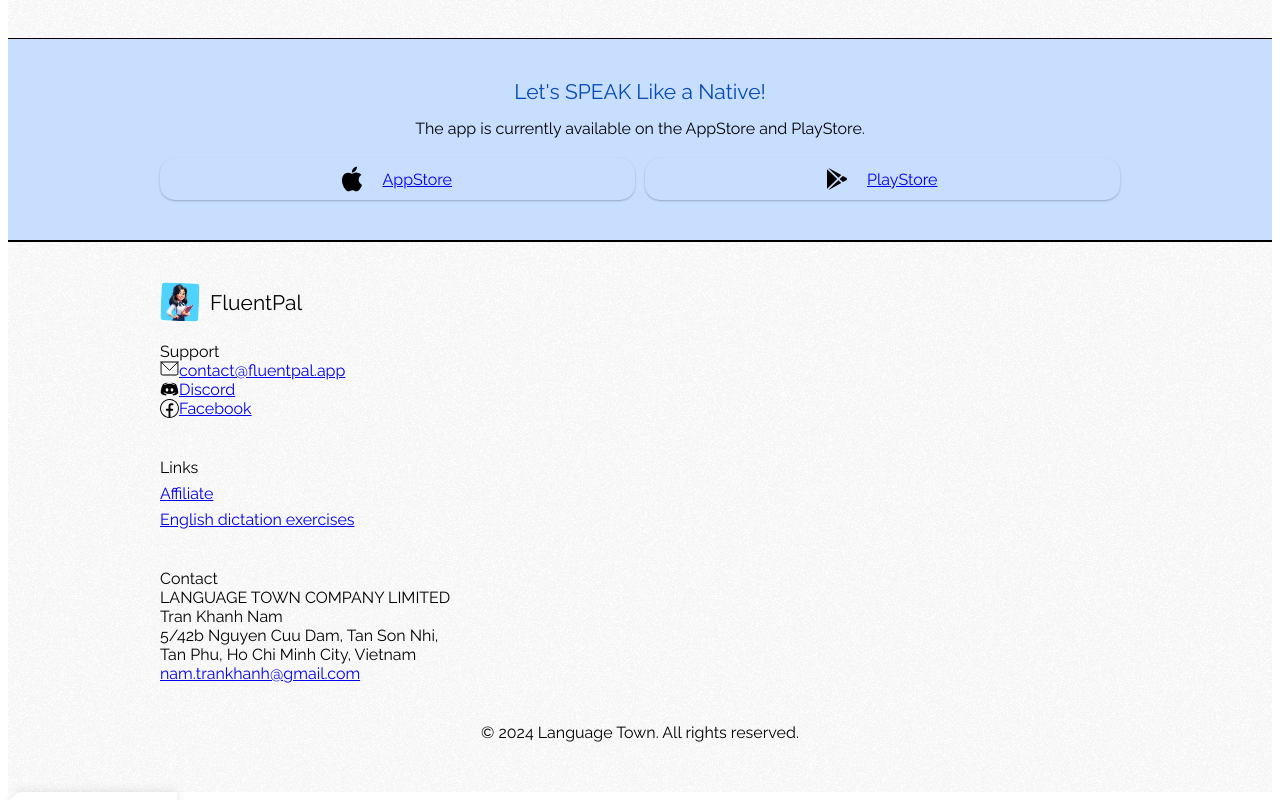
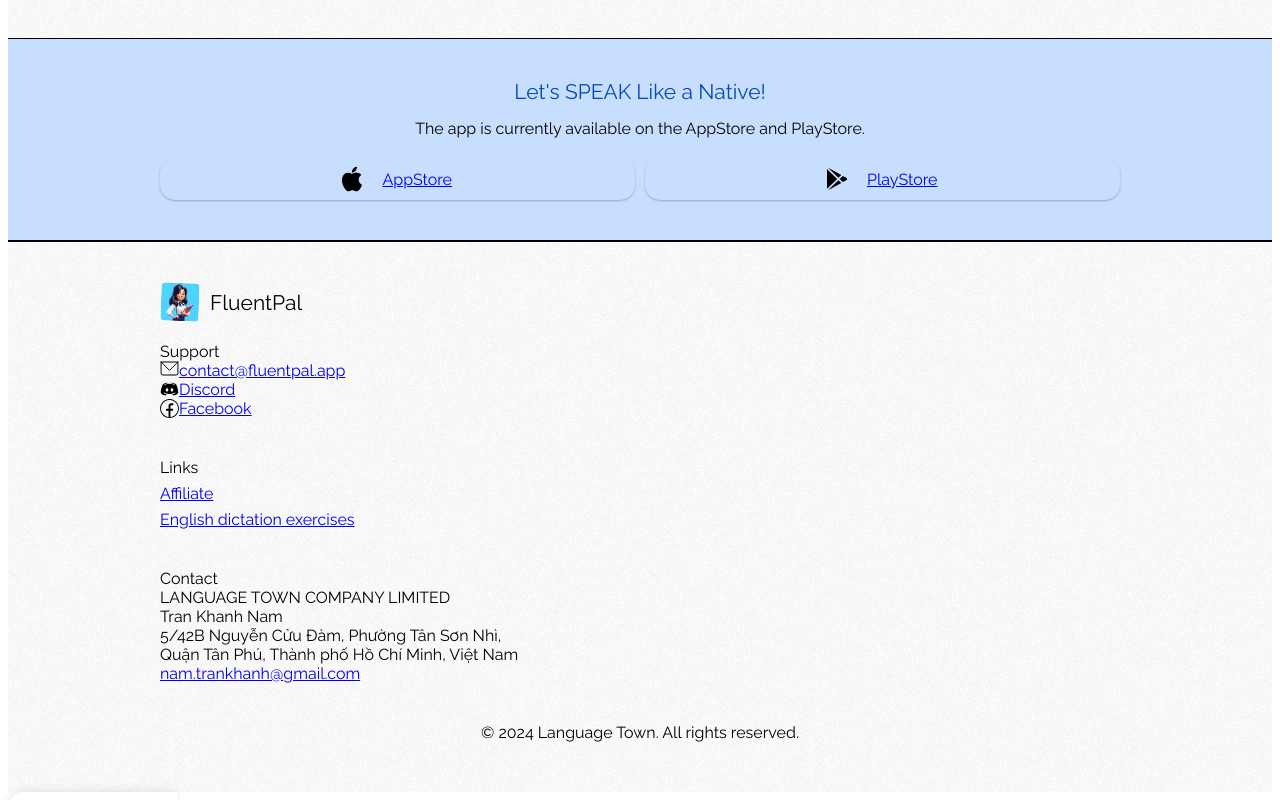
Before and after one commit to davidtran/FluentPal-Landing, a Next.js app: page /en in a window 1280 px wide. Shown: the part 7035-7835 px from the top of the page. Built offline with nearby package versions, Linux system fonts and the light colour scheme.

Commit message:
update address

```diff
--- a/src/components/Footer.tsx
+++ b/src/components/Footer.tsx
@@ -69,7 +69,7 @@
               <div className="text-sm flex flex-col gap-2">
                 <div>LANGUAGE TOWN COMPANY LIMITED</div>
                 <div>Tran Khanh Nam</div>
-                <div className="mt-1">5/42b Nguyen Cuu Dam, Tan Son Nhi,<br/> Tan Phu, Ho Chi Minh City, Vietnam</div>
+                <div className="mt-1">5/42B Nguyễn Cửu Đàm, Phường Tân Sơn Nhì,<br/> Quận Tân Phú, Thành phố Hồ Chí Minh, Việt Nam</div>
                 <div className="mt-1">
                   <a href="mailto:nam.trankhanh@gmail.com" className="hover:underline">
                     nam.trankhanh@gmail.com
```
